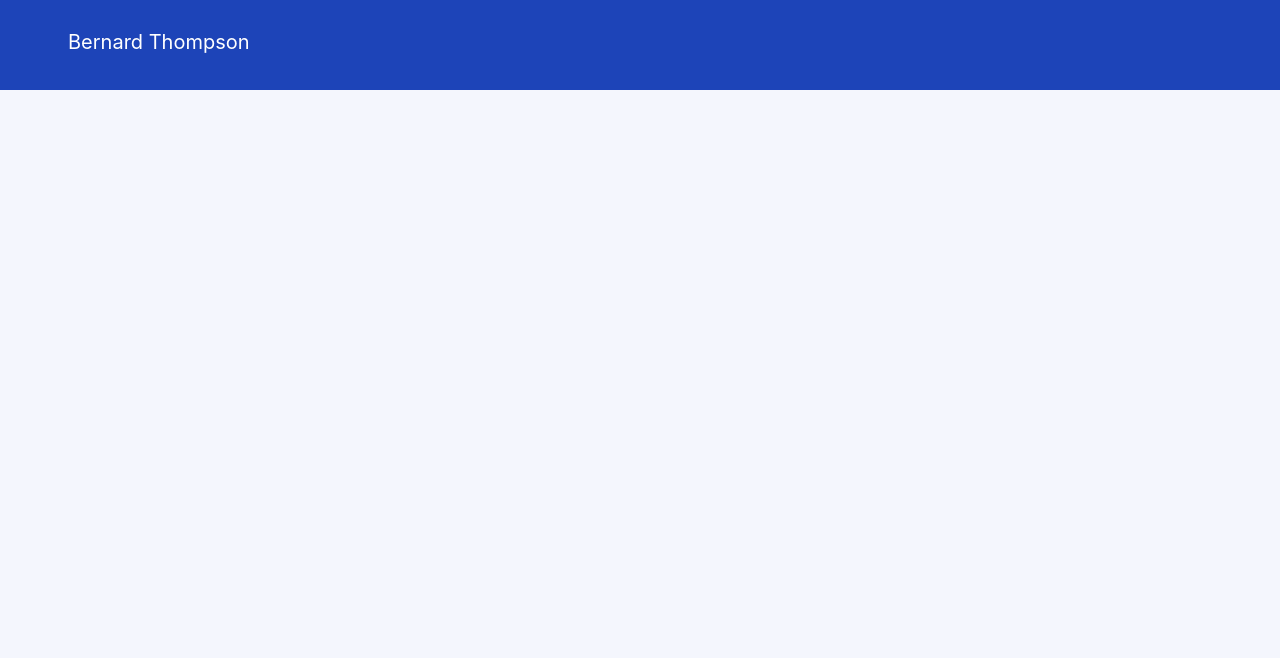
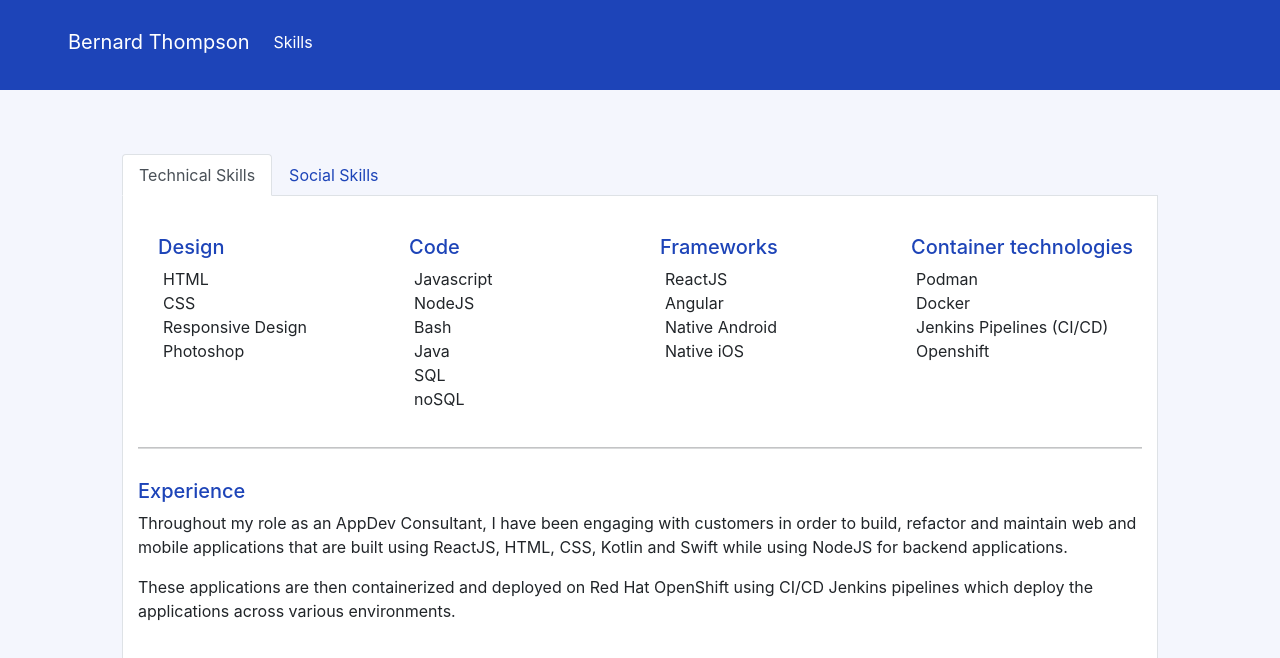
Before and after one commit to bonjo7/bonjo7, a React (Create React App) app: page /skills in a window 1280 px wide. Shown: the top 658 px of the page. Built offline with nearby package versions, Linux system fonts and the light colour scheme.

Commit message:
feat: added skills section

```diff
--- a/src/App.js
+++ b/src/App.js
@@ -1,21 +1,27 @@
-import React from "react";
+import React, { Component} from "react";
 import { BrowserRouter as Router, Route } from "react-router-dom";
 import Bio from "./components/Bio/Bio";
+import Skills from "./components/Skills/Skills"
 import NavBar from "./components/NavBar/NavBar";
 import "bootstrap/dist/css/bootstrap.min.css";
 import "./App.css";
 
-function App() {
+class App extends Component {
+
+  render(){
     return (
       <Router>
         <div className="main">
         <NavBar />
         <div className="wrapper">
         <Route exact path='/bonjo7' component={Bio} />
+        <Route exact path='/skills' component={Skills} />
         </div>
         </div>
       </Router>
     );
   }
 
+}
+
 export default App;
--- a/src/components/NavBar/NavBar.js
+++ b/src/components/NavBar/NavBar.js
@@ -4,10 +4,11 @@ import { List } from "phosphor-react";
 import styles from "./NavBar.module.css";
 
 const navItems = [
-  // {
-  //   link: "/sidebar",
-  //   linkName: "Skills",
-  // },
+  {
+    id: 0,
+    link: "/skills",
+    linkName: "Skills",
+  },
   // {
   //   link: "/experience",
   //   linkName: "Experience",
@@ -38,7 +39,7 @@ const NavBar = () => {
         <Nav className='mr-auto'>
           {navItems.map((item) => {
             return (
-              <Nav.Link className={styles.link} href={item.link}>
+              <Nav.Link key={item.id} className={styles.link} href={item.link}>
                 {item.linkName}
               </Nav.Link>
             );
--- /dev/null
+++ b/src/components/Skills/Skills.js
@@ -0,0 +1,25 @@
+import React, { useState } from "react";
+import styles from "./Skills.module.css"
+import Tech from "./SkillsCard/Tech";
+import Social from "./SkillsCard/Social";
+import { Nav } from "react-bootstrap";
+
+const Skills = () => {
+    const [tabItem, setTabItem] = useState("tech-skills");
+
+  return (
+      <>
+    <Nav variant='tabs' defaultActiveKey='tech-skills'>
+      <Nav.Item >
+        <Nav.Link className={styles.item} eventKey='tech-skills' onClick={() => setTabItem('tech-skills')} >Technical Skills</Nav.Link>
+      </Nav.Item>
+      <Nav.Item>
+        <Nav.Link className={styles.item} eventKey='social-skills' onClick={() => setTabItem('social-skills')  } >Social Skills</Nav.Link>
+      </Nav.Item>
+    </Nav>
+    <div>{tabItem === 'tech-skills' ? <Tech/> : <Social />}</div>
+    </>
+  );
+};
+
+export default Skills;
--- /dev/null
+++ b/src/components/Skills/Skills.module.css
@@ -0,0 +1,3 @@
+.item{
+    color: #1d44b8;
+}
--- /dev/null
+++ b/src/components/Skills/SkillsCard/SkillsCard.module.css
@@ -0,0 +1,54 @@
+.background {
+  background-color: #fff !important;
+  border-bottom: 1px solid #dee2e6;
+  border-left: 1px solid #dee2e6;
+  border-right: 1px solid #dee2e6;
+}
+
+.title{
+    color: #1d44b8;
+}
+
+.listWrapper{
+   padding-left: 20px;
+   width: 25%;
+}
+
+.listSocialWrapper{
+  padding-left: 20px;
+  width: 33%;
+}
+
+ul{
+    list-style-type: none;
+    margin-left: -35px;
+}
+
+.wrapper{
+    margin-top: -25px;
+    max-width: 100%;
+    display: flex;
+    flex-flow: row wrap;
+  }
+
+  .hr{
+    margin-top: 20px;
+    width: 100%;
+    background-color:#d9dadb;
+    height: 1px;
+  }
+
+  .experience{
+    margin-top: 30px;
+  }
+
+  @media screen and (max-width: 1029px){
+    .listWrapper{
+        width: 50%;
+     }
+
+     .listSocialWrapper{
+      width: 50%;
+    }
+
+  }
--- /dev/null
+++ b/src/components/Skills/SkillsCard/Social.js
@@ -0,0 +1,41 @@
+import React from "react";
+import { Jumbotron, Container } from "react-bootstrap";
+import { softSkills } from "../../../data";
+import styles from "./SkillsCard.module.css";
+
+const Social = () => {
+
+  return (
+    <Jumbotron fluid className={styles.background}>
+    <Container>
+    <div className={styles.wrapper}>
+            {softSkills.map((skill, key) => {
+              console.log(skill)
+              return(
+               <div key={key} className={styles.listSocialWrapper}>
+              <h5 className={styles.title}>{skill.title}</h5>
+              <ul>
+                {skill.skill.map((s)=> {
+                  return(<li>{s}</li>)
+                })}
+              </ul>
+              </div>
+              )
+            })}
+        </div>
+        <hr className={styles.hr}></hr>
+        <div className={styles.experience}>
+          <h5 className={styles.title}>Experience</h5>
+          <p>
+            ToDo
+          </p>
+          <p>
+            ToDo
+          </p>
+        </div>
+    </Container>
+  </Jumbotron>
+  );
+};
+
+export default Social;
--- /dev/null
+++ b/src/components/Skills/SkillsCard/Tech.js
@@ -0,0 +1,45 @@
+import React from "react";
+import { Jumbotron, Container } from "react-bootstrap";
+import { techSkills } from "../../../data";
+import styles from "./SkillsCard.module.css";
+
+const Tech = () => {
+  return (
+    <Jumbotron fluid className={styles.background}>
+      <Container>
+        <div className={styles.wrapper}>
+          {techSkills.map((skill, key) => {
+            console.log(skill);
+            return (
+              <div key={key} className={styles.listWrapper}>
+                <h5 className={styles.title}>{skill.title}</h5>
+                <ul>
+                  {skill.skill.map((s) => {
+                    return <li>{s}</li>;
+                  })}
+                </ul>
+              </div>
+            );
+          })}
+        </div>
+        <hr className={styles.hr}></hr>
+        <div className={styles.experience}>
+          <h5 className={styles.title}>Experience</h5>
+          <p>
+            Throughout my role as an AppDev Consultant, I have been engaging
+            with customers in order to build, refactor and maintain web and
+            mobile applications that are built using ReactJS, HTML, CSS, Kotlin
+            and Swift while using NodeJS for backend applications.
+          </p>
+          <p>
+            These applications are then containerized and deployed on Red Hat
+            OpenShift using CI/CD Jenkins pipelines which deploy the
+            applications across various environments.
+          </p>
+        </div>
+      </Container>
+    </Jumbotron>
+  );
+};
+
+export default Tech;
--- /dev/null
+++ b/src/data.js
@@ -0,0 +1,33 @@
+export const techSkills = [
+    {
+      title: "Design",
+      skill:["HTML", "CSS", "Responsive Design", "Photoshop"],
+    },
+    {
+        title: "Code",
+        skill:["Javascript", "NodeJS", "Bash", "Java", "SQL", "noSQL"],
+    },
+    {
+        title: "Frameworks",
+        skill:["ReactJS", "Angular", "Native Android", "Native iOS"],
+    },
+    {
+        title: "Container technologies",
+        skill:["Podman", "Docker", "Jenkins Pipelines (CI/CD)", "Openshift"],
+    },
+  ];
+
+  export const softSkills = [
+    {
+      title: "Product Management",
+      skill:["Agile Methodology", "Requirements Gathering", "Technical Guides"],
+    },
+    {
+        title: "Planning Tools",
+        skill:["Jira", "Trello", "Miro"],
+    },
+    {
+        title: "Personal",
+        skill:["Leadership", "Organisation", "Time Management", "Attention to detail"],
+    },
+  ];
```
Also changed, not shown: src/routes.js (added, +22 -0 lines). Lines whose indentation alone changed are shown as unchanged.
